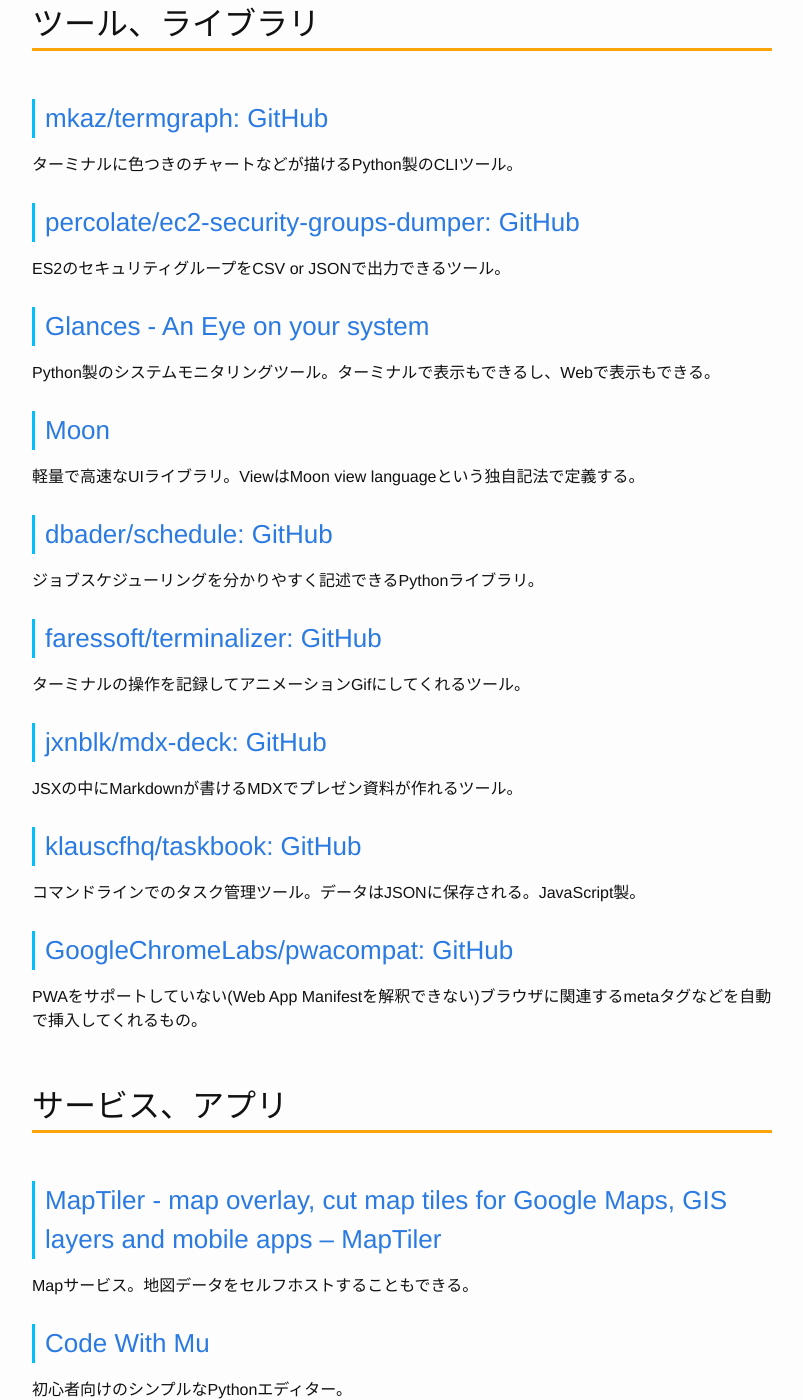
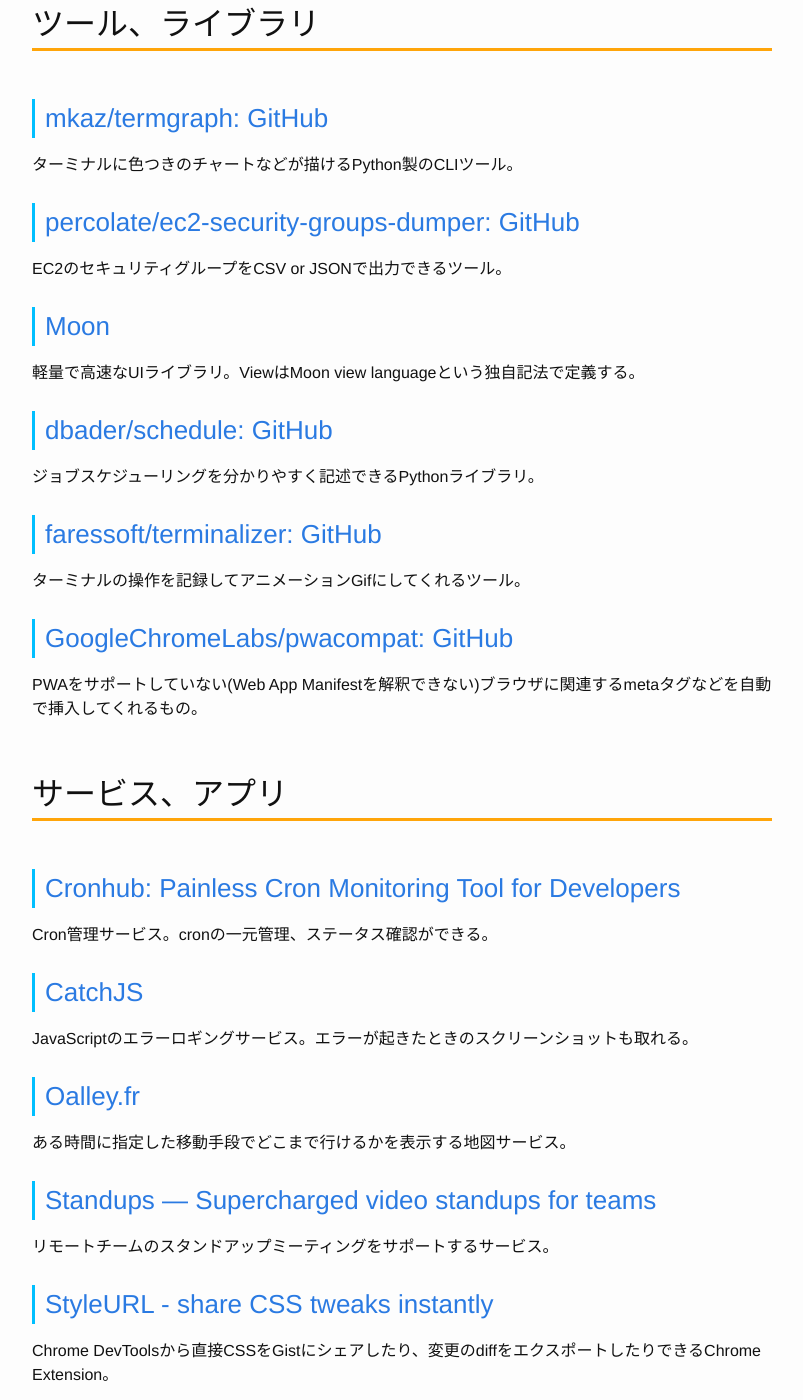
Before and after one commit to Gather-Tech/Gather-Tech.github.io, a Jekyll site: the page built from _posts/2018/2018-08-06-Gather110.md, in a window 1280 px wide and 1400 px high, scrolled down 3355 px. Shown: the whole window, without its empty margins (238-1041 px from the left). Built offline with Jekyll 4.4.1, drawn with Linux system fonts in a browser that asks for light colours.

Commit message:
Reduced articles

```diff
--- a/_posts/2018/2018-08-06-Gather110.md
+++ b/_posts/2018/2018-08-06-Gather110.md
@@ -90,11 +90,7 @@
 
 ### [percolate/ec2-security-groups-dumper: GitHub](https://github.com/percolate/ec2-security-groups-dumper)
 
-ES2のセキュリティグループをCSV or JSONで出力できるツール。
-
-### [Glances - An Eye on your system](https://nicolargo.github.io/glances/)
-
-Python製のシステムモニタリングツール。ターミナルで表示もできるし、Webで表示もできる。
+EC2のセキュリティグループをCSV or JSONで出力できるツール。
 
 ### [Moon](https://kbrsh.github.io/moon/)
 
@@ -108,27 +104,11 @@
 
 ターミナルの操作を記録してアニメーションGifにしてくれるツール。
 
-### [jxnblk/mdx-deck: GitHub](https://github.com/jxnblk/mdx-deck)
-
-JSXの中にMarkdownが書けるMDXでプレゼン資料が作れるツール。
-
-### [klauscfhq/taskbook: GitHub](https://github.com/klauscfhq/taskbook)
-
-コマンドラインでのタスク管理ツール。データはJSONに保存される。JavaScript製。
-
 ### [GoogleChromeLabs/pwacompat: GitHub](https://github.com/GoogleChromeLabs/pwacompat)
 
 PWAをサポートしていない(Web App Manifestを解釈できない)ブラウザに関連するmetaタグなどを自動で挿入してくれるもの。
 
 ## サービス、アプリ
-
-### [MapTiler - map overlay, cut map tiles for Google Maps, GIS layers and mobile apps – MapTiler](https://www.maptiler.com/)
-
-Mapサービス。地図データをセルフホストすることもできる。
-
-### [Code With Mu](https://codewith.mu/en/)
-
-初心者向けのシンプルなPythonエディター。
 
 ### [Cronhub: Painless Cron Monitoring Tool for Developers](https://cronhub.io/)
 
```
